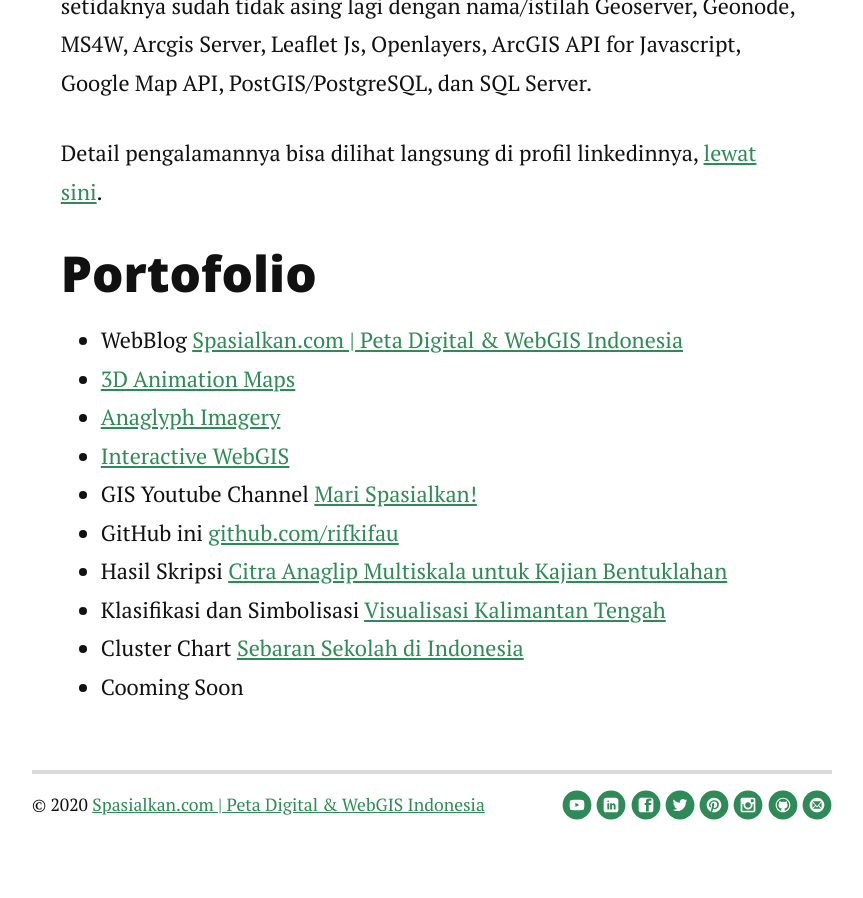
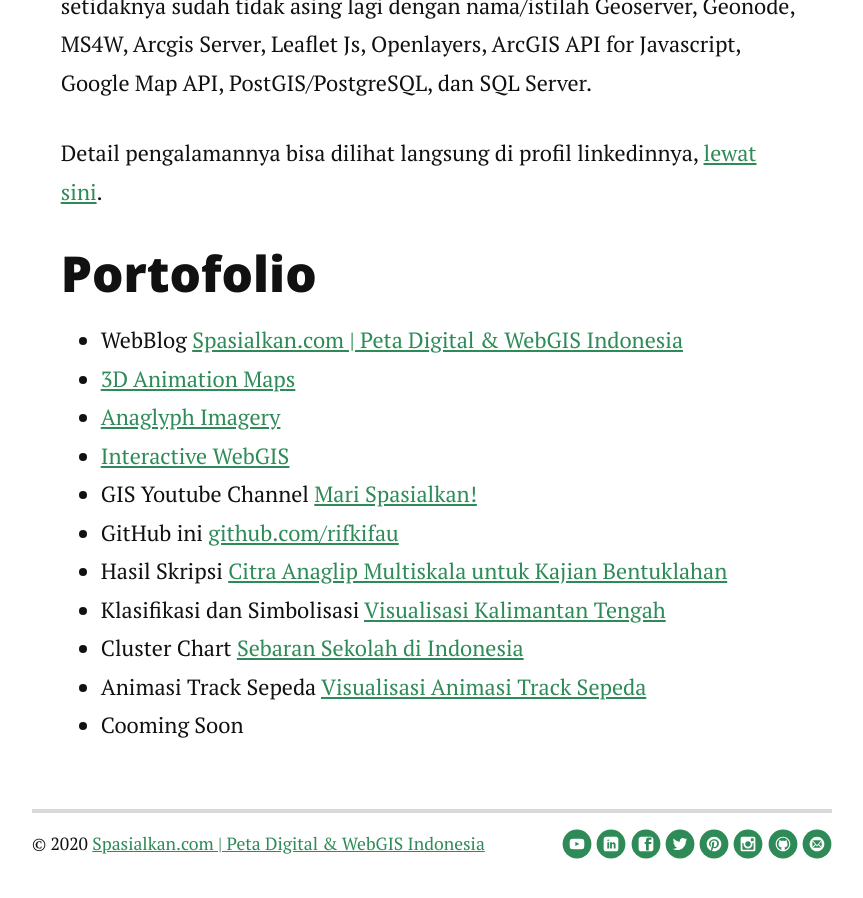
Before and after one commit to rifkifau/rifkifau.github.io, a Jekyll site: the page built from about.md, in a window 1280 px wide and 900 px high, scrolled down 1510 px. Shown: the whole window, without its empty margins (208-1071 px from the left). Built offline with Jekyll 4.4.1, drawn with Linux system fonts in a browser that asks for light colours; nearby versions of some CDN libraries; comment, search, counter and statistics services are not loaded; before the commit the page ends 2372 px from its top, so only the background shows below that.

Commit message:
Update about.md

```diff
--- a/about.md
+++ b/about.md
@@ -20,6 +20,7 @@
 			<li>Hasil Skripsi <a href="https://rifkifau.github.io/skripsi">Citra Anaglip Multiskala untuk Kajian Bentuklahan</a></li>
 			<li>Klasifikasi dan Simbolisasi <a href="https://rifkifau.github.io/belajar-geostats">Visualisasi Kalimantan Tengah</a></li>
 			<li>Cluster Chart <a href="https://rifkifau.github.io/webgis-cluster-chart">Sebaran Sekolah di Indonesia</a></li>
+			<li>Animasi Track Sepeda <a href="https://rifkifau.github.io/visualisasi-animasi-track-sepeda">Visualisasi Animasi Track Sepeda</a></li>
 			<li>Cooming Soon</li>
 
   	</ul>
```
